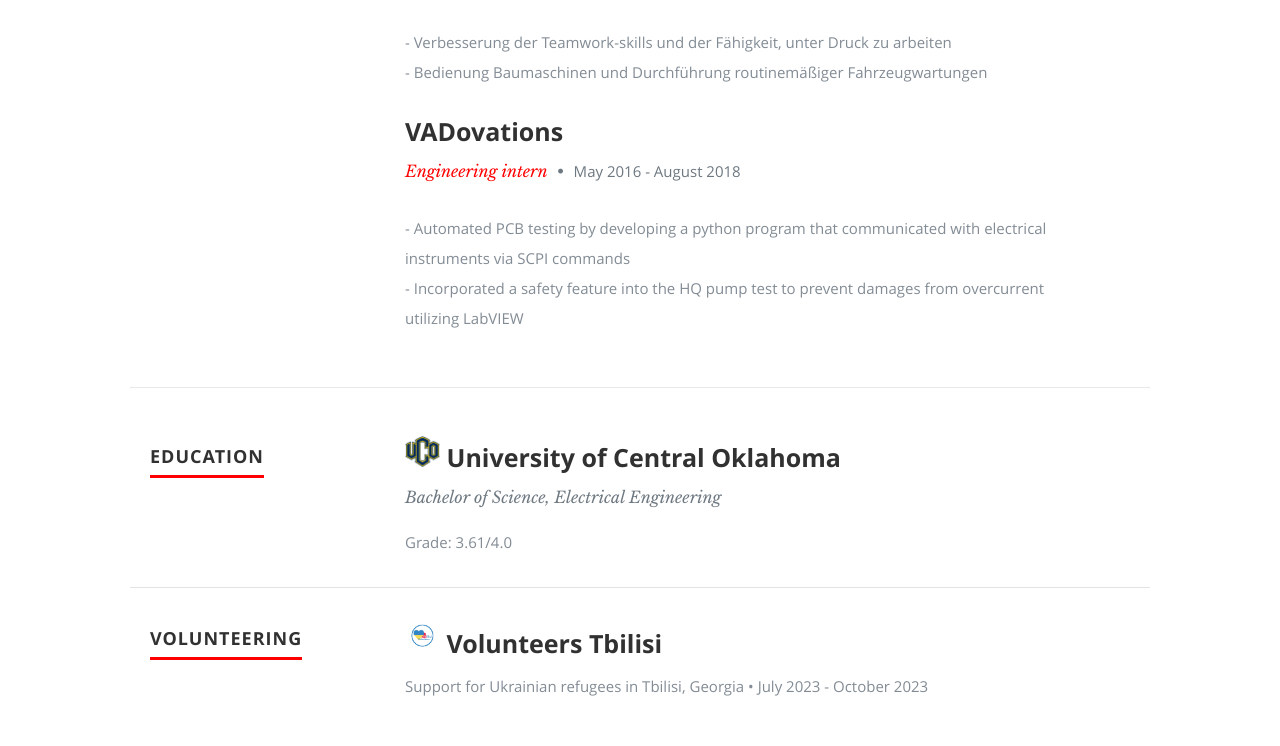
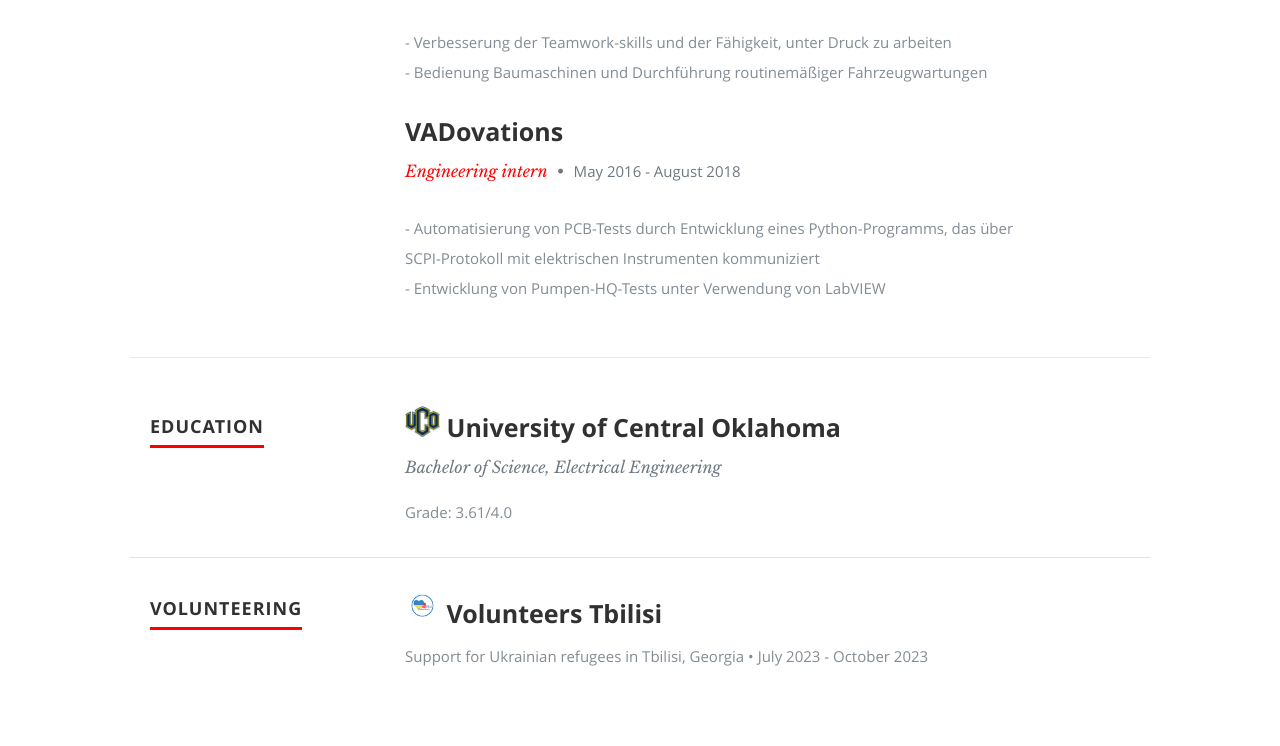
Before and after one commit to yungserge/cv_website, a plain HTML site: page website/de.html in a window 1280 px wide. Shown: the part 2797-3543 px from the top of the page. Drawn offline with nearby package versions, Linux system fonts and the light colour scheme; no server answers.

Commit message:
translated german page

```diff
--- a/website/de.html
+++ b/website/de.html
@@ -343,9 +343,9 @@
 
                   <p>
                      <div class="skills-section"></div>
-                     - Automated PCB testing by developing a python program that communicated with electrical instruments via SCPI commands
+                     - Automatisierung von PCB-Tests durch Entwicklung eines Python-Programms, das über SCPI-Protokoll mit elektrischen Instrumenten kommuniziert
                      <div class="skills-section"></div>
-                     - Incorporated a safety feature into the HQ pump test to prevent damages from overcurrent utilizing LabVIEW
+                     - Entwicklung von Pumpen-HQ-Tests unter Verwendung von LabVIEW
 
 
                   </p>
```
